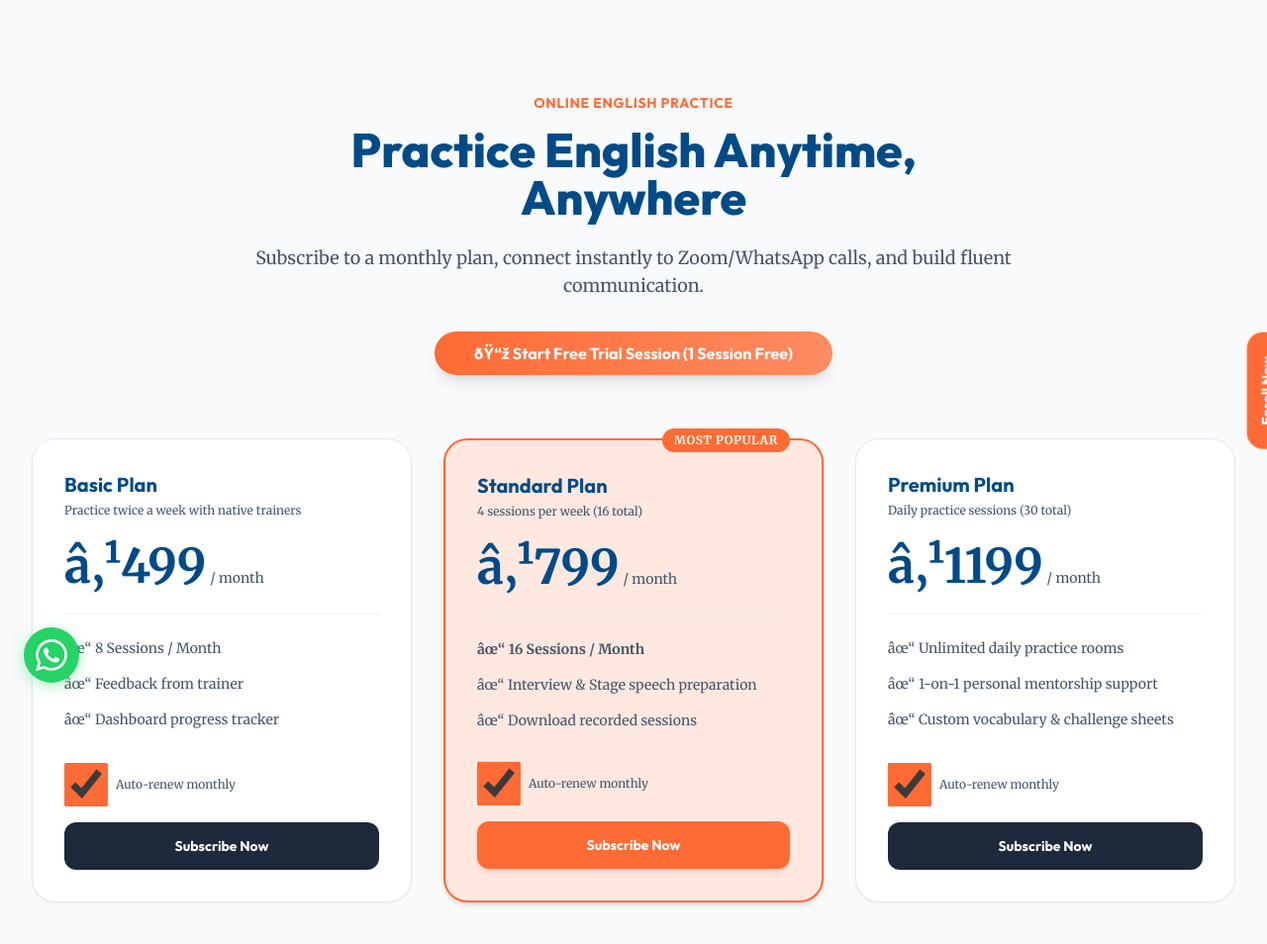
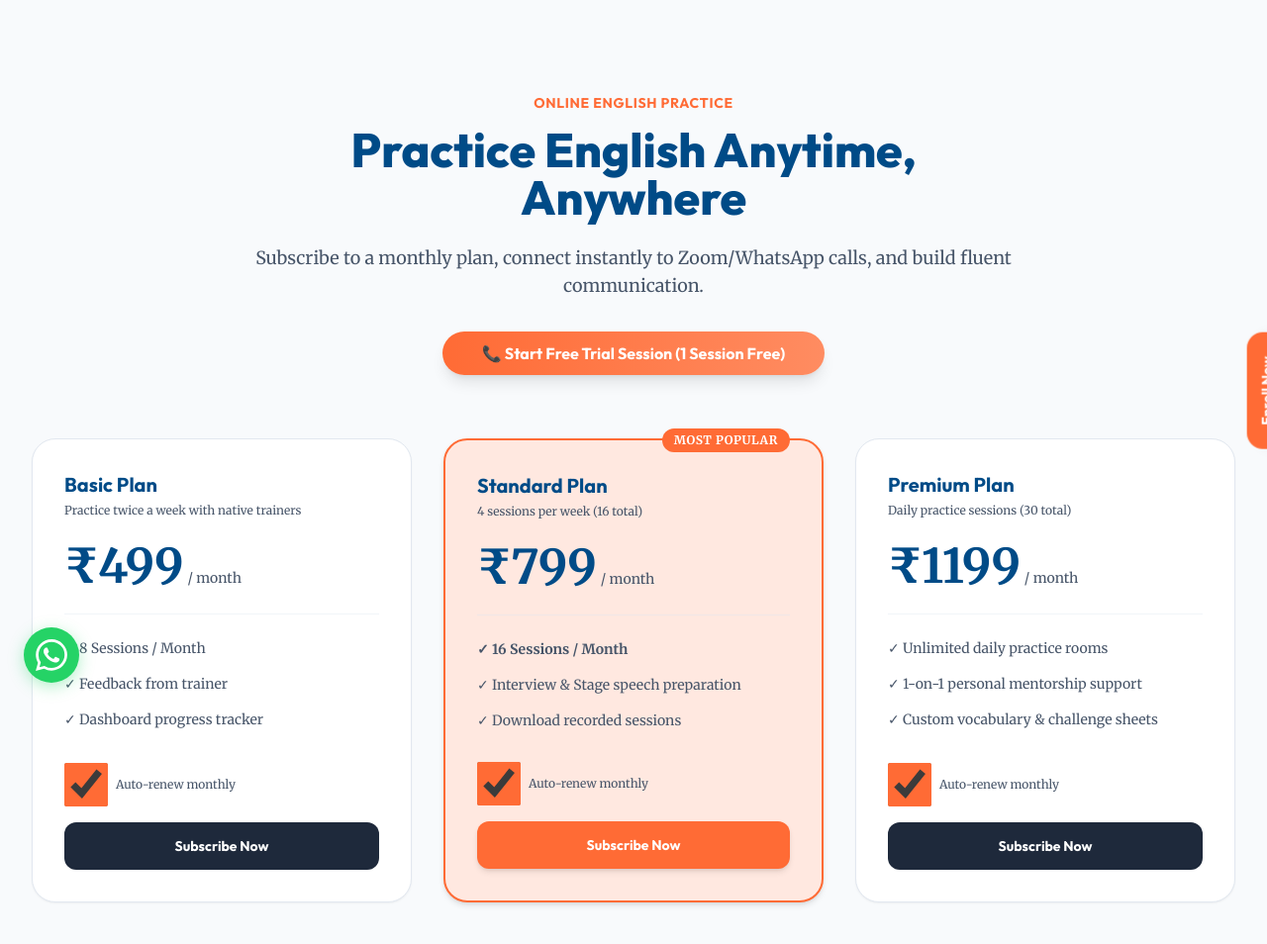
Before and after one commit to satissh11/Fluent-and-Fearless-Institute, a website built with Vite: page online-practice.html in a window 1280 px wide. Shown: the part 86-1040 px from the top of the page at 99% size. Built offline with nearby package versions, Linux system fonts and the light colour scheme.

Commit message:
Fix encoding corruption: replace mojibake with correct HTML entities

```diff
--- a/online-practice.html
+++ b/online-practice.html
@@ -122,7 +122,7 @@
             <!-- Instant Trial Trigger -->
             <div class="mt-8 flex justify-center">
                 <button onclick="launchTrialSession()" class="inline-flex items-center gap-2 bg-gradient-to-r from-primary to-[#FF8C61] hover:from-primary hover:to-primary text-white font-display text-base font-bold px-10 py-4.5 rounded-full shadow-lg hover:shadow-xl transition-all hover:-translate-y-0.5">
-                    ðŸ“ž Start Free Trial Session (1 Session Free)
+                    &#128222; Start Free Trial Session (1 Session Free)
                 </button>
             </div>
         </div>
@@ -135,13 +135,13 @@
                     <h3 class="font-display font-bold text-xl text-secondary-blue">Basic Plan</h3>
                     <p class="text-xs text-on-surface-variant mt-1">Practice twice a week with native trainers</p>
                     <div class="my-6">
-                        <span class="text-5xl font-extrabold text-secondary-blue">â‚¹499</span>
+                        <span class="text-5xl font-extrabold text-secondary-blue">&#8377;499</span>
                         <span class="text-sm text-on-surface-variant">/ month</span>
                     </div>
                     <div class="border-t border-slate-100 pt-6 space-y-4 text-sm text-on-surface-variant">
-                        <div class="flex items-center gap-2">âœ“ 8 Sessions / Month</div>
-                        <div class="flex items-center gap-2">âœ“ Feedback from trainer</div>
-                        <div class="flex items-center gap-2">âœ“ Dashboard progress tracker</div>
+                        <div class="flex items-center gap-2">&#10003; 8 Sessions / Month</div>
+                        <div class="flex items-center gap-2">&#10003; Feedback from trainer</div>
+                        <div class="flex items-center gap-2">&#10003; Dashboard progress tracker</div>
                     </div>
                 </div>
                 <div class="mt-8 space-y-4">
@@ -161,13 +161,13 @@
                     <h3 class="font-display font-bold text-xl text-secondary-blue">Standard Plan</h3>
                     <p class="text-xs text-on-surface-variant mt-1">4 sessions per week (16 total)</p>
                     <div class="my-6">
-                        <span class="text-5xl font-extrabold text-secondary-blue">â‚¹799</span>
+                        <span class="text-5xl font-extrabold text-secondary-blue">&#8377;799</span>
                         <span class="text-sm text-on-surface-variant">/ month</span>
                     </div>
                     <div class="border-t border-slate-200/50 pt-6 space-y-4 text-sm text-on-surface-variant">
-                        <div class="flex items-center gap-2 font-semibold">âœ“ 16 Sessions / Month</div>
-                        <div class="flex items-center gap-2">âœ“ Interview & Stage speech preparation</div>
-                        <div class="flex items-center gap-2">âœ“ Download recorded sessions</div>
+                        <div class="flex items-center gap-2 font-semibold">&#10003; 16 Sessions / Month</div>
+                        <div class="flex items-center gap-2">&#10003; Interview &amp; Stage speech preparation</div>
+                        <div class="flex items-center gap-2">&#10003; Download recorded sessions</div>
                     </div>
                 </div>
                 <div class="mt-8 space-y-4">
@@ -186,13 +186,13 @@
                     <h3 class="font-display font-bold text-xl text-secondary-blue">Premium Plan</h3>
                     <p class="text-xs text-on-surface-variant mt-1">Daily practice sessions (30 total)</p>
                     <div class="my-6">
-                        <span class="text-5xl font-extrabold text-secondary-blue">â‚¹1199</span>
+                        <span class="text-5xl font-extrabold text-secondary-blue">&#8377;1199</span>
                         <span class="text-sm text-on-surface-variant">/ month</span>
                     </div>
                     <div class="border-t border-slate-100 pt-6 space-y-4 text-sm text-on-surface-variant">
-                        <div class="flex items-center gap-2">âœ“ Unlimited daily practice rooms</div>
-                        <div class="flex items-center gap-2">âœ“ 1-on-1 personal mentorship support</div>
-                        <div class="flex items-center gap-2">âœ“ Custom vocabulary & challenge sheets</div>
+                        <div class="flex items-center gap-2">&#10003; Unlimited daily practice rooms</div>
+                        <div class="flex items-center gap-2">&#10003; 1-on-1 personal mentorship support</div>
+                        <div class="flex items-center gap-2">&#10003; Custom vocabulary &amp; challenge sheets</div>
                     </div>
                 </div>
                 <div class="mt-8 space-y-4">
@@ -259,15 +259,15 @@
     <!-- Toolbar controls -->
     <div class="flex items-center justify-center gap-6 text-slate-300 border-t border-slate-800 pt-4">
         <button class="flex flex-col items-center gap-1 hover:text-white text-xs">
-            <span>ðŸŽ¤</span>
+            <span>&#127908;</span>
             <span>Mute</span>
         </button>
         <button class="flex flex-col items-center gap-1 hover:text-white text-xs">
-            <span>ðŸ“¹</span>
+            <span>&#128249;</span>
             <span>Stop Video</span>
         </button>
         <button class="flex flex-col items-center gap-1 hover:text-white text-xs">
-            <span>ðŸ’¬</span>
+            <span>&#128172;</span>
             <span>Chat</span>
         </button>
     </div>
@@ -468,7 +468,7 @@
 
 <!-- Mobile Sticky CTA Bar -->
 <div class="mobile-cta-bar">
-    <a href="tel:09229328115" style="background:#F8FAFC;color:#004B87;border:1.5px solid #E2E8F0;">ðŸ“ž Call Us</a>
+    <a href="tel:09229328115" style="background:#F8FAFC;color:#004B87;border:1.5px solid #E2E8F0;">&#128222; Call Us</a>
     <a href="#plans" style="background:linear-gradient(135deg,#FF6B35,#FF8C61);color:#fff;">View Plans</a>
 </div>
 
```
